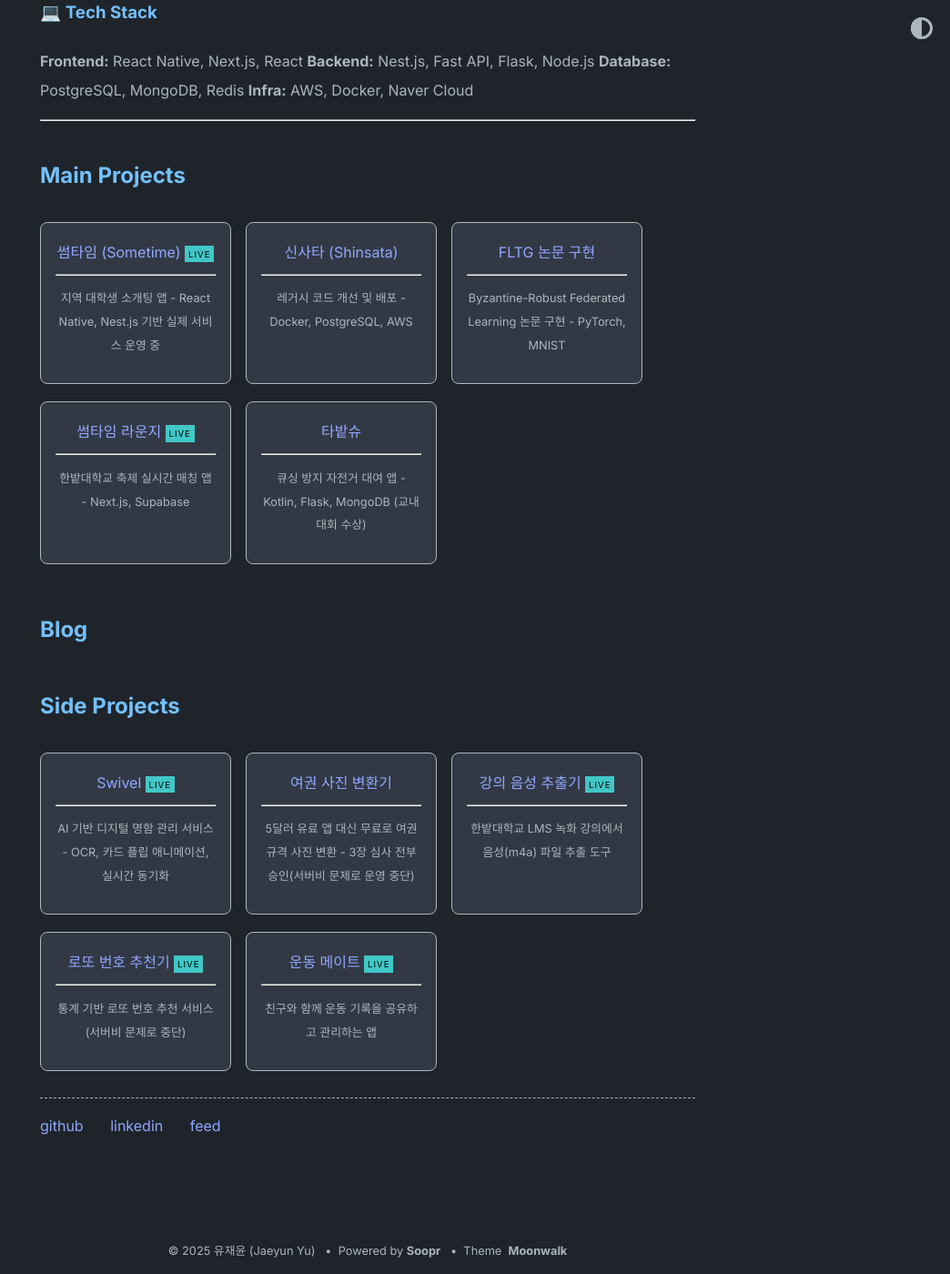
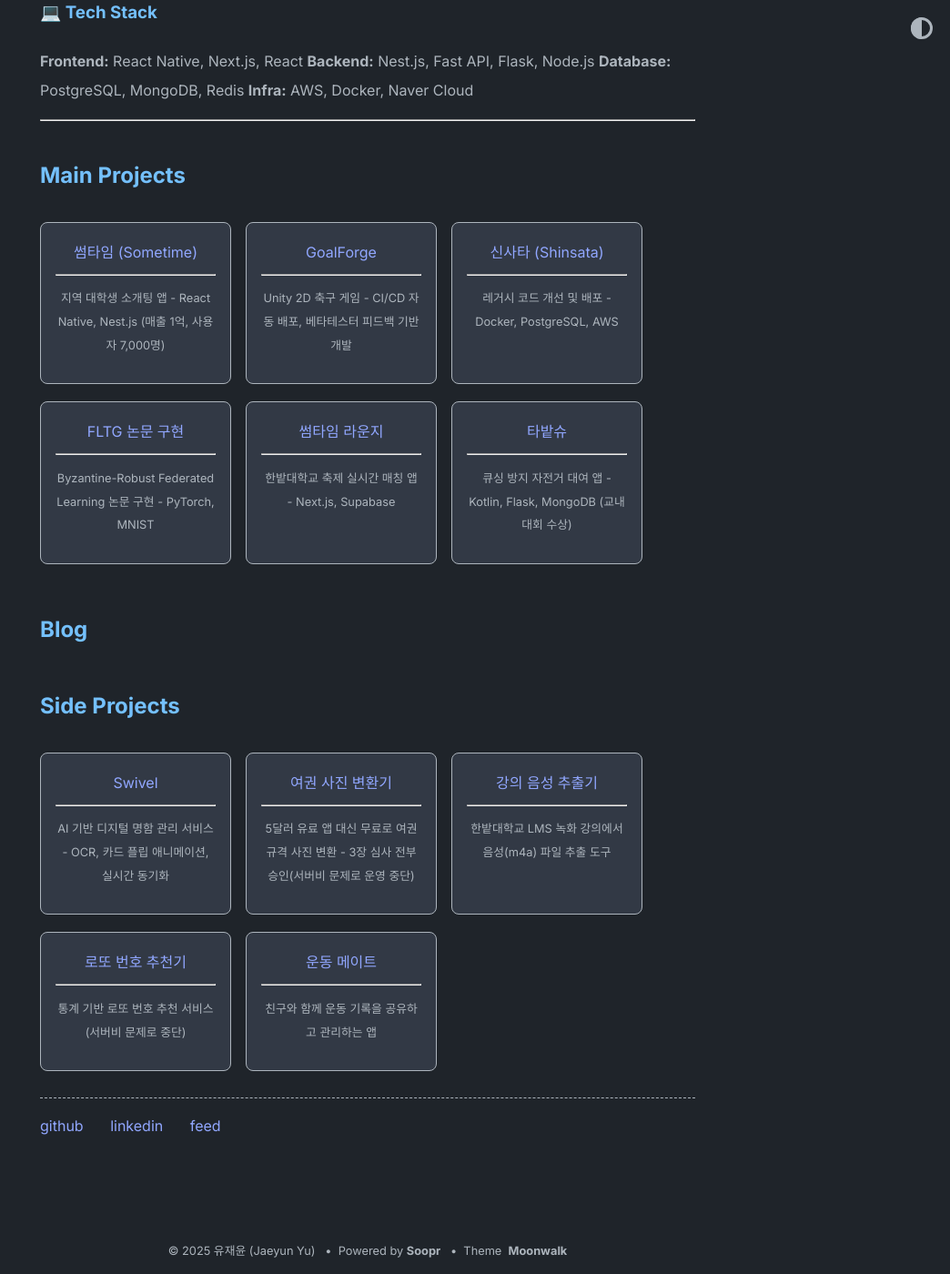
Before and after one commit to YUJAEYUN/yujaeyun.github.io, a Jekyll site: the page built from index.md, in a window 1280 px wide and 1400 px high, scrolled down 973 px. Shown: the whole window at 91% size, without its empty margins (236-1280 px from the left). Built offline with Jekyll 4.4.1, drawn with Linux system fonts in a browser that asks for light colours; part of the change alters nothing that is shown.

Commit message:
feat: add GoalForge project details and update Sometime description for clarity

```diff
--- a/_data/home.yml
+++ b/_data/home.yml
@@ -11,8 +11,11 @@ navbar_entries:
 project_entries:
   - title: 썸타임 (Sometime)
     url: projects/sometime
-    desc: 지역 대학생 소개팅 앱 - React Native, Nest.js 기반 실제 서비스 운영 중
-    highlight: LIVE
+    desc: 지역 대학생 소개팅 앱 - React Native, Nest.js (매출 1억, 사용자 7,000명)
+
+  - title: GoalForge
+    url: projects/goalforge
+    desc: Unity 2D 축구 게임 - CI/CD 자동 배포, 베타테스터 피드백 기반 개발
 
   - title: 신사타 (Shinsata)
     url: projects/shinsata
@@ -25,7 +28,6 @@ project_entries:
   - title: 썸타임 라운지
     url: https://github.com/YUJAEYUN/sometimeLounge
     desc: 한밭대학교 축제 실시간 매칭 앱 - Next.js, Supabase
-    highlight: LIVE
 
   - title: 타밭슈
     url: projects/tabatsu
@@ -35,7 +37,6 @@ old_project_entries:
   - title: Swivel
     url: projects/swivel
     desc: AI 기반 디지털 명함 관리 서비스 - OCR, 카드 플립 애니메이션, 실시간 동기화
-    highlight: LIVE
 
   - title: 여권 사진 변환기
     url: https://velog.io/@zzae_zze/5%EB%8B%AC%EB%9F%AC-%EB%82%B4%EA%B8%B0-%EC%8B%AB%EC%96%B4%EC%84%9C-%EC%A7%81%EC%A0%91-%EB%A7%8C%EB%93%A4%EC%97%88%EC%8A%B5%EB%8B%88%EB%8B%A4
@@ -44,17 +45,14 @@ old_project_entries:
   - title: 강의 음성 추출기
     url: https://github.com/YUJAEYUN/lecture-transcriber
     desc: 한밭대학교 LMS 녹화 강의에서 음성(m4a) 파일 추출 도구
-    highlight: LIVE
 
   - title: 로또 번호 추천기
     url: https://github.com/YUJAEYUN/lotto
     desc: 통계 기반 로또 번호 추천 서비스(서버비 문제로 중단)
-    highlight: LIVE
 
   - title: 운동 메이트
     url: https://exercisemate.vercel.app/
     desc: 친구와 함께 운동 기록을 공유하고 관리하는 앱
-    highlight: LIVE
 
 footer_entries:
   - title: github
--- /dev/null
+++ b/projects/goalforge.md
@@ -0,0 +1,106 @@
+---
+layout: post
+title: GoalForge - Unity 2D 축구 게임
+---
+
+# GoalForge
+
+![Period](https://img.shields.io/badge/Period-2024-blue) ![Engine](https://img.shields.io/badge/Engine-Unity%206-black) ![Platform](https://img.shields.io/badge/Platform-WebGL-orange)
+
+**Tech Stack:** Unity 6, C#, GitHub Actions, GitHub Pages
+
+**GitHub:** [GoalForge-Unity](https://github.com/YUJAEYUN/GoalForge-Unity)
+
+---
+
+## Overview
+
+Unity 6 엔진을 활용한 **2D 1대1 로컬 멀티플레이 축구 게임**입니다.
+
+기획 단계에서 "정말 게임이 재밌을까?"라는 질문에 답하기 위해, **기술적 복잡성보다 게임성을 우선시**하기로 결정했습니다. 사람들이 왜 축구 게임을 재밌어하는지 분석하고, 제한된 시간 내에 재미 요소를 가장 효과적으로 부각할 수 있는 플래시 게임 스타일을 채택했습니다.
+
+---
+
+## Key Features
+
+### 캐릭터 고유 능력 시스템
+
+실존 축구 선수를 모티브로 한 4명의 캐릭터가 등장합니다.
+
+- **손흥민** - 스피드 부스트 (이동 속도 대폭 증가)
+- **호날두** - 카리스마 (상대 선수 일시 정지)
+- **메시** - 드리블 마스터 (공이 절대 떨어지지 않음)
+- **홀란드** - 파워 슛 (강력한 슈팅)
+
+게이지 시스템으로 시간 경과 및 공 터치 시 충전되며, 100% 도달 시 3초간 고유 능력이 발동됩니다.
+
+### 파워업 아이템
+
+매 10초마다 랜덤 스폰되는 5가지 아이템으로 전략성을 더했습니다.
+
+- 스피드 부스트, 방어 실드, 메가 볼, 트랩 폭탄, 바람 저주
+
+### 시각/청각 효과
+
+- **히트스톱** - 골 순간 0.05초 시간 정지로 임팩트 강조
+- **카메라 쉐이크** - 골인 및 강한 충돌 시 화면 흔들림
+- 이벤트 기반 사운드 시스템
+
+---
+
+## Technical Highlights
+
+### 물리 기반 이동 시스템
+
+단순 좌표 이동이 아닌 **Rigidbody2D velocity 조작**으로 관성과 마찰력이 살아있는 자연스러운 움직임을 구현했습니다.
+
+### 자석 효과
+
+공이 3초 이상 플레이어와 접촉하지 않으면 중앙으로 서서히 끌어당겨, 게임 지연 상황을 방지했습니다.
+
+### CI/CD 자동 배포
+
+GitHub Actions를 활용한 파이프라인 구축:
+- main 브랜치 푸시 시 자동 WebGL 빌드
+- GitHub Pages로 자동 배포
+- 베타테스터가 웹 브라우저에서 바로 플레이 및 피드백 가능
+
+---
+
+## Problem Solving
+
+### 협업 충돌 문제
+
+GitHub에서 씬, 프리팹, meta 파일 충돌이 자주 발생했습니다.
+
+**해결:** 브랜치 전략 체계화
+- main → dev → feature 브랜치 구조
+- Pull Request를 통한 코드 검토 프로세스 확립
+
+### 웹 배포
+
+유저에게 게임성을 평가받기 위해 웹 배포가 필수였습니다.
+
+**해결:** GitHub Actions + GitHub Pages 활용
+- 2000분 무료 사용량으로 인프라 비용 0원
+- 빠른 배포 주기로 베타테스터 피드백 반영
+
+---
+
+## What I Learned
+
+### 게임성 우선주의
+
+기술적으로 복잡한 기능보다 **"재미있는가?"**라는 본질적인 질문에 집중했습니다. 제한된 시간 내에 핵심 재미 요소를 효과적으로 전달하는 것이 중요하다는 것을 배웠습니다.
+
+### CI/CD 파이프라인 구축
+
+웹 배포 자동화를 통해 빠른 피드백 루프를 경험했습니다. 코드 변경 → 자동 빌드 → 배포 → 테스터 피드백의 사이클이 개발 효율성을 크게 높였습니다.
+
+### 협업 프로세스의 중요성
+
+브랜치 전략과 PR 기반 코드 리뷰 프로세스를 확립하면서, 팀 프로젝트에서 협업 규칙의 중요성을 체감했습니다.
+
+---
+
+[← Back to Projects](/#projects)
```
